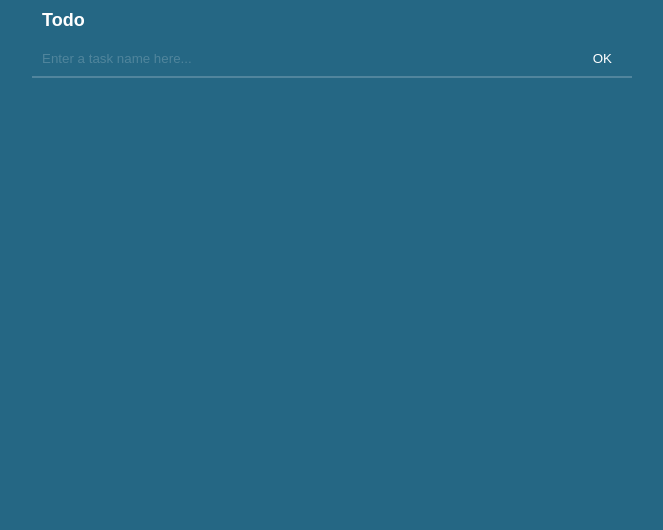
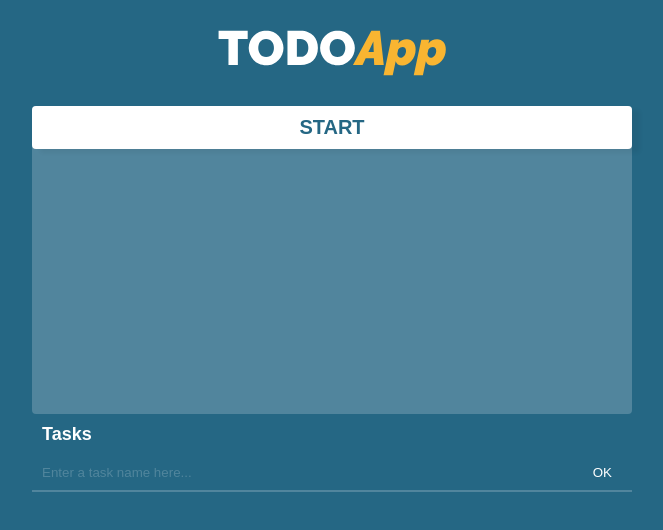
Before and after one commit to Pedro77h/full-stack-todo-app, a React (Vite) app in the folder front-end/: page / in a window 1280 px wide. Shown: the top 530 px of the page, without its empty margins (308-971 px from the left). Built offline with nearby package versions, Linux system fonts and the light colour scheme.

Commit message:
Full Stack TODO - Logo implementation

```diff
--- a/front-end/src/components/Button/Button.tsx
+++ b/front-end/src/components/Button/Button.tsx
@@ -1,9 +1,31 @@
 import styled from "styled-components";
+import { variant } from "styled-system";
 
-export const Button = styled.button`
+type ButtonProps = {
+  variant?: string;
+};
+
+export const Button = styled.button<ButtonProps>`
   padding: 10px 20px;
-  background-color: transparent;
   cursor: pointer;
-  color: #fff;
-  border-bottom: 2px solid rgba(255, 255, 255 , 0.2);
-`
+
+  ${variant({
+    variants: {
+      default: {
+        backgroundColor: "transparent",
+        color: "#fff",
+        borderBottom: "2px solid rgba(255, 255, 255 , 0.2)",
+      },
+      primary: {
+        padding: "10px 60px",
+        borderRadius: "4px",
+        backgroundColor: "#fff",
+        boxShadow: "8px 4px 4px rgba(0,0,0, 0.05)",
+      },
+    },
+  })}
+`;
+
+Button.defaultProps = {
+  variant: "default",
+};
--- a/front-end/src/components/Columm/Columm.tsx
+++ b/front-end/src/components/Columm/Columm.tsx
@@ -7,13 +7,15 @@ import {
   BorderRadiusProps,
   color,
   ColorProps,
+  flexbox,
+  FlexboxProps,
   layout,
   LayoutProps,
   space,
   SpaceProps,
 } from "styled-system";
 
-type ColumnProps = LayoutProps & SpaceProps & ColorProps & BorderRadiusProps & BorderProps;
+type ColumnProps = LayoutProps & SpaceProps & ColorProps & BorderRadiusProps & BorderProps & FlexboxProps;
 
 export const Column = styled.div<ColumnProps>`
   display: flex;
@@ -23,4 +25,5 @@ export const Column = styled.div<ColumnProps>`
   ${color}
   ${borderRadius}
   ${border}
+  ${flexbox}
 `;
--- /dev/null
+++ b/front-end/src/components/Logo/Logo.tsx
@@ -0,0 +1,7 @@
+import React from 'react'
+
+export const Logo = () => {
+  return (
+    <img src='../../../public/logo.svg' width="228px" height="56px" alt="LOGOapp" />
+  )
+}
--- /dev/null
+++ b/front-end/src/components/Logo/index.tsx
@@ -0,0 +1 @@
+export * from './Logo'
--- a/front-end/src/components/Text/Text.tsx
+++ b/front-end/src/components/Text/Text.tsx
@@ -1,11 +1,12 @@
 import styled from "styled-components";
-import { space, SpaceProps, typography, TypographyProps } from "styled-system";
+import { color, ColorProps, space, SpaceProps, typography, TypographyProps } from "styled-system";
 
-type TextProps = TypographyProps & SpaceProps
+type TextProps = TypographyProps & SpaceProps & ColorProps
 
 export const Text = styled.p<TextProps>`
   font-family: 14px;
   color: #fff;
+  ${color}
   ${typography}
   ${space}
 `
--- a/front-end/src/components/index.tsx
+++ b/front-end/src/components/index.tsx
@@ -4,3 +4,4 @@ export * from "./Button";
 export * from "./Row";
 export * from "./Columm";
 export * from "./List";
+export * from './Logo'
--- a/front-end/src/pages/Home.tsx
+++ b/front-end/src/pages/Home.tsx
@@ -1,4 +1,4 @@
-import { Input, Text, Button, Row, Column, List } from "components";
+import { Input, Text, Button, Row, Column, List, Logo } from "components";
 import { useState } from "react";
 
 export const Home = () => {
@@ -6,26 +6,39 @@ export const Home = () => {
   const [tasks, setTasks] = useState<{ label: string }[]>([]);
 
   const handleOkButton = () => {
-
-    if(!taskName) return
+    if (!taskName) return;
 
     setTasks((previous) => {
       const copy = [...previous];
-      copy.push({ label: taskName })
-      return copy
+      copy.push({ label: taskName });
+      return copy;
     });
 
-    setTaskName('')
-
+    setTaskName("");
   };
 
   return (
     <Column width="600px" margin="0 auto">
+      <Column width='100%' py="25px" alignItems='center'>
+        <Logo />
+      </Column>
+
+      <Column width='100%' minHeight='308px' bg='rgba(255, 255, 255 , 0.2)' borderRadius='4px'>
+        <Button variant="primary">
+          <Text fontSize='bodyExtraLarge' fontWeight='bold' color="primary">START</Text>
+        </Button>
+      </Column>
+
       <Text fontWeight="bold" fontSize="bodyLarge" my="10px" pl="10px">
-        Todo
+        Tasks
       </Text>
       <Row width="100%">
-        <Input flex={1} placeholder="Enter a task name here..."  value={taskName} onChange={(e) => setTaskName(e.target.value)} />
+        <Input
+          flex={1}
+          placeholder="Enter a task name here..."
+          value={taskName}
+          onChange={(e) => setTaskName(e.target.value)}
+        />
         <Button onClick={handleOkButton}>OK</Button>
       </Row>
       <List items={tasks} />
--- a/front-end/src/themes/Theme.tsx
+++ b/front-end/src/themes/Theme.tsx
@@ -13,6 +13,10 @@ fontSizes.displayExtraLarge = fontSizes[3];
 
 const theme = {
   fontSizes,
+  fonts: {
+    primary: 'Raleway',
+    secondary: 'Roboto'
+  },
   colors: {
     primary: "#256784",
     secondary: "#f98531",
--- a/front-end/src/themes/styles.tsx
+++ b/front-end/src/themes/styles.tsx
@@ -3,6 +3,7 @@ import { ThemeType } from "./Theme";
 
 export const GlobalStyles = createGlobalStyle<{ theme: ThemeType }>`
 @import url('https://fonts.googleapis.com/css2?family=Raleway:wght@400;700&display=swap');
+@import url('https://fonts.googleapis.com/css2?family=Roboto:wght@700&display=swap');
 
   *{
     margin: 0;
```
Also changed, not shown: front-end/src/components/List/List.tsx (+2 -10 lines), front-end/public/logo.svg (added), 1 other file (tests, documents, lock files or other folders).
